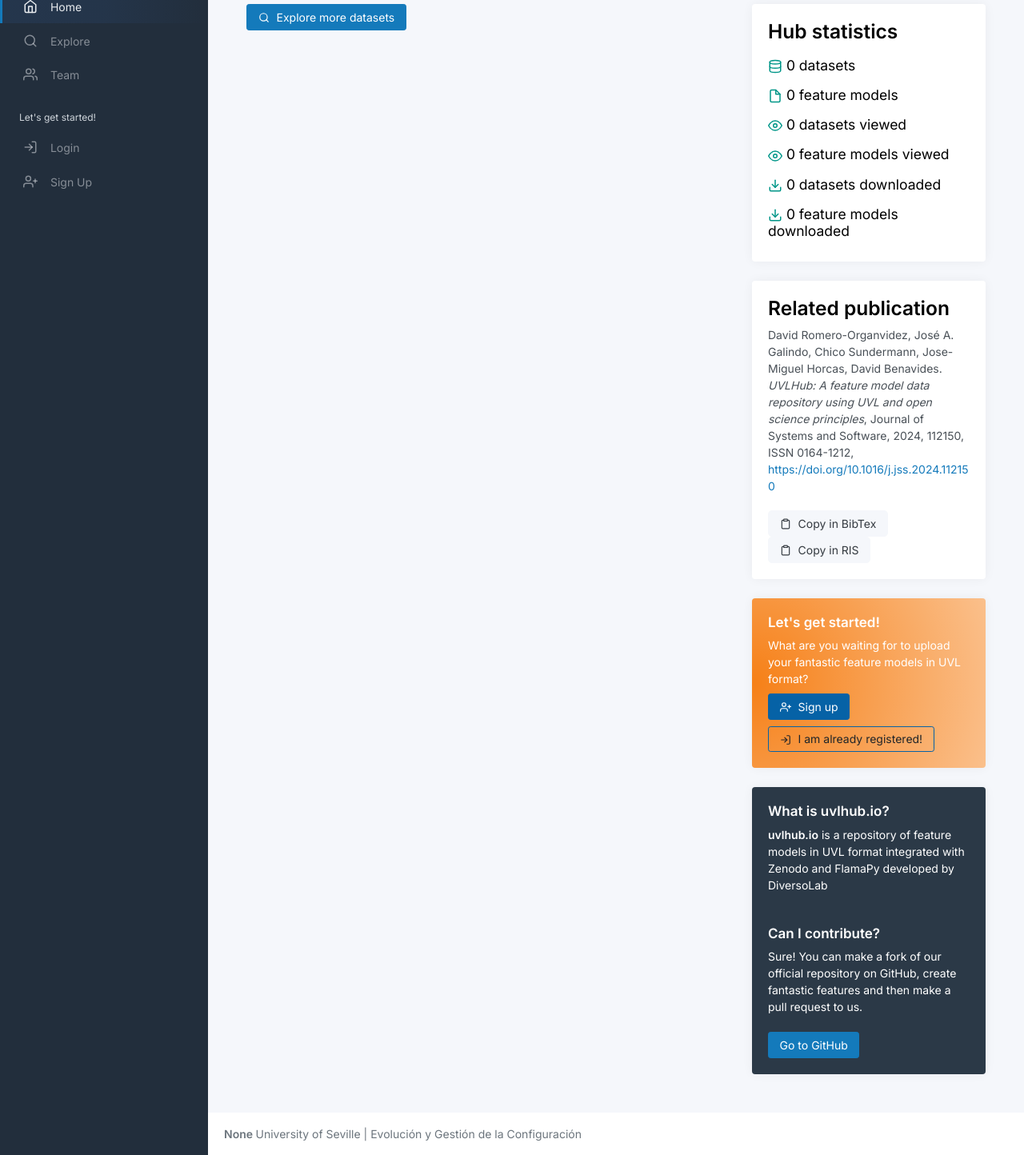
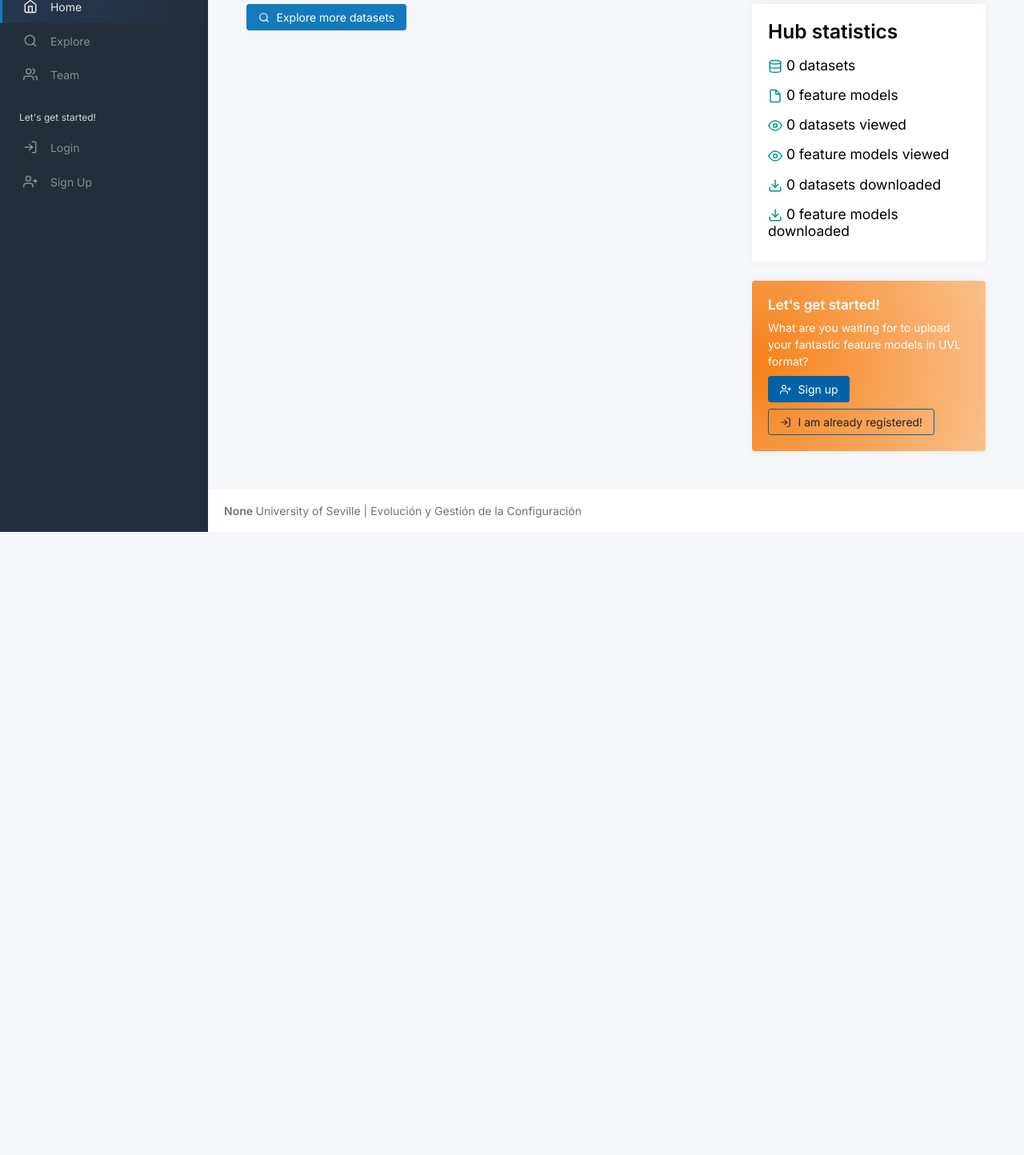
Before and after one commit to Dinosaur-EGC/dinosaur-hub, a Flask app: page / in a window 1280 px wide. Shown: the part 154-1598 px from the top of the page at 80% size. After the commit the page ends 819 px from the top, so only its background shows below. Run offline with Flask 3, Linux system fonts and the light colour scheme; data that the repository does not hold is empty; parts of the project's set-up code (start-up, migrations or seed data) failed here and were passed over; some libraries are stand-ins or nearby versions.

Commit message:
Elementos de uvl.io eliminados del inicio

```diff
--- a/app/modules/public/templates/public/index.html
+++ b/app/modules/public/templates/public/index.html
@@ -157,45 +157,6 @@
                 </div>
             </div>
 
-                <div class="col-12">
-
-                    <div class="card">
-
-                        <div class="card-body">
-
-
-
-                            <h2> <b>Related publication</b> </h2>
-
-                            David Romero-Organvidez, José A. Galindo, Chico Sundermann, Jose-Miguel Horcas, David Benavides.
-                            <i>UVLHub: A feature model data repository using UVL and open science principles</i>,
-                            Journal of Systems and Software,
-                            2024,
-                            112150,
-                            ISSN 0164-1212,
-                            <a href="https://doi.org/10.1016/j.jss.2024.112150" target="_blank">https://doi.org/10.1016/j.jss.2024.112150</a>
-
-                        </div>
-
-                        <div class="card-body mt-0 pt-0">
-
-                            <button onclick="copyText('bibtex_cite')" class="btn btn-light" style="border-radius: 5px; margin-right: 10px">
-                                <i data-feather="clipboard" class="center-button-icon"></i>
-                                Copy in BibTex
-                            </button>
-
-                            <button onclick="copyText('ris_cite')" class="btn btn-light" style="border-radius: 5px;">
-                                <i data-feather="clipboard" class="center-button-icon"></i>
-                                Copy in RIS
-                            </button>
-
-                        </div>
-
-                    </div>
-
-
-                </div>
-
                 {% if current_user.is_anonymous %}
 
                     <div class="col-12">
@@ -238,40 +199,6 @@
 
                 {% endif %}
 
-                <div class="col-12">
-
-                    <div class="card card-dark">
-
-                        <h2 class="card-title card-title-light">
-                            What is <b>uvlhub.io</b>?
-                        </h2>
-
-                        <div class="card-body card-body-slim">
-
-                            <strong>uvlhub.io</strong> is a repository of feature models in UVL format integrated with
-                            Zenodo and FlamaPy developed by DiversoLab
-
-                        </div>
-
-                        <h2 class="card-title card-title-light">
-                            Can I contribute?
-                        </h2>
-
-                        <div class="card-body card-body-slim">
-
-                            Sure! You can make a fork of our official repository on GitHub,
-                            create fantastic features and then make a pull request to us.
-
-                            <br><br>
-
-                            <a href="https://github.com/diverso-lab/uvlhub" target="_blank" class="btn btn-primary">
-                                Go to GitHub</a>
-
-                        </div>
-
-                    </div>
-                </div>
-
             </div>
 
 
```
